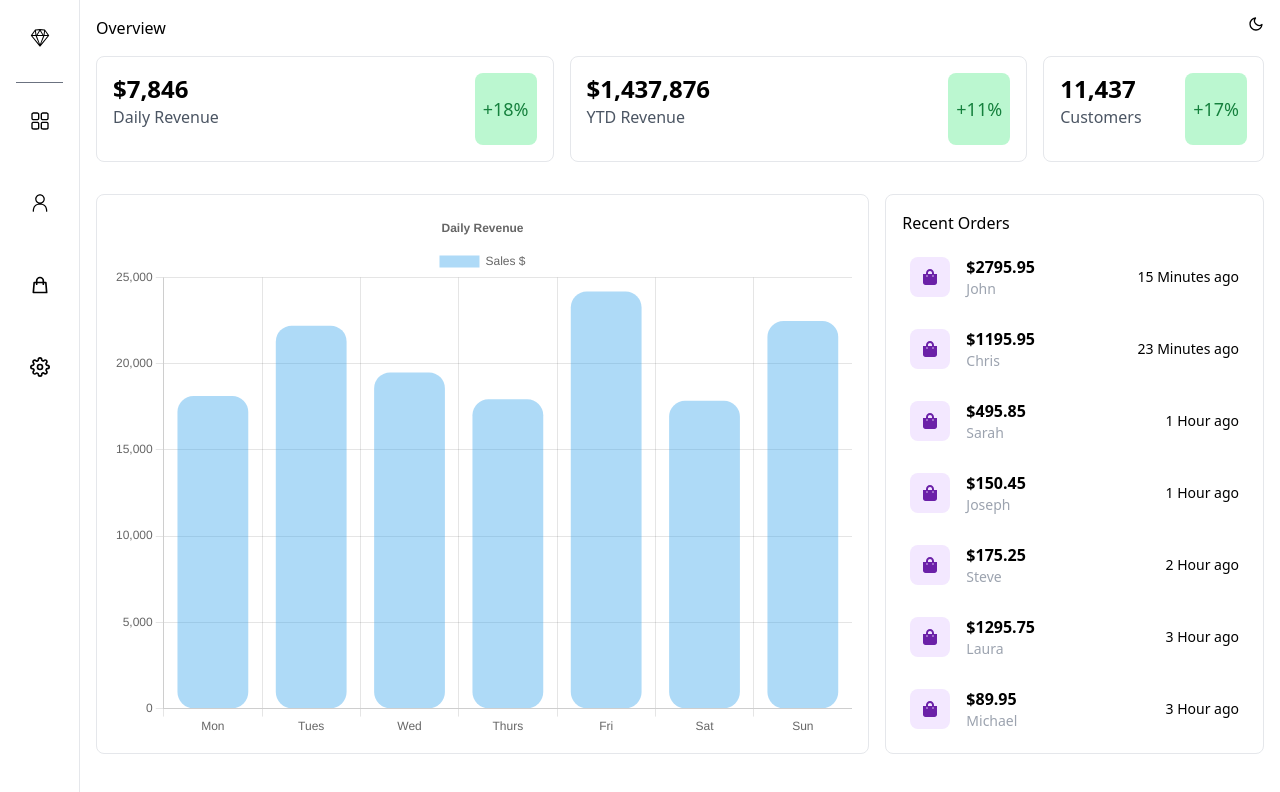
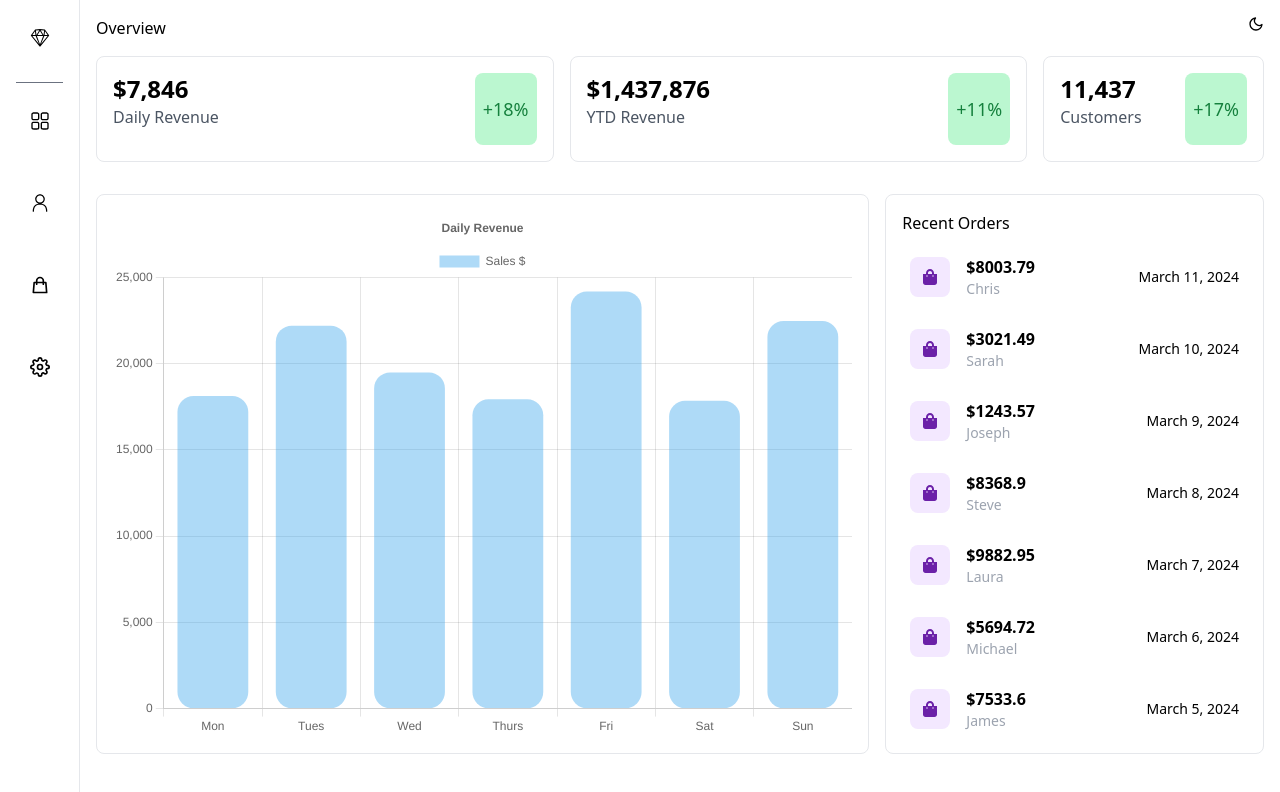
Before and after one commit to jasonmaidev/dashingly, a Next.js app: page / in a window 1280 px wide. Shown: the top 792 px of the page. Built offline with nearby package versions, Linux system fonts and the light colour scheme.

Commit message:
make price and date dynamic, supress hydration error

```diff
--- a/components/RecentOrders.jsx
+++ b/components/RecentOrders.jsx
@@ -16,10 +16,10 @@ const RecentOrders = () => {
               <FaShoppingBag className='text-purple-800' />
             </div>
             <div className='pl-4'>
-              <p className=' font-bold'>${order.total}</p>
+              <p className=' font-bold' suppressHydrationWarning >${order.total}</p>
               <p className='text-gray-400 text-sm'>{order.name.first}</p>
             </div>
-            <p className='lg:flex md:hidden absolute right-6 text-sm'>{order.date}</p>
+            <p className='lg:flex md:hidden absolute right-6 text-sm' suppressHydrationWarning >{order.date}</p>
           </li>
         ))}
       </ul>
--- a/data/data.js
+++ b/data/data.js
@@ -1,3 +1,16 @@
+const currentDateString = (() => {
+  let date = new Date();
+  return () => {
+    date = new Date(date.getTime() - 24 * 60 * 60 * 1000); // add 1 day
+    return date.toLocaleDateString('en-US', { year: 'numeric', month: 'long', day: 'numeric' });
+  };
+})();
+
+
+const randomNumber = () => {
+  return Math.round(Math.random() * 9999 * 100) / 100;
+};
+
 export const data = [
   {
     id: 1,
@@ -5,21 +18,19 @@ export const data = [
       first: 'John',
       last: 'Smith',
     },
-    total: 2795.95,
+    total: randomNumber(),
     status: 'On Hold',
     method: 'PayPal',
-    date: '15 Minutes ago',
-  },
-  {
+    date: currentDateString(),
     id: 2,
     name: {
       first: 'Chris',
       last: 'Adams',
     },
-    total: 1195.95,
+    total: randomNumber(),
     status: 'Processing',
     method: 'PayPal',
-    date: '23 Minutes ago',
+    date: currentDateString(),
   },
   {
     id: 3,
@@ -27,10 +38,10 @@ export const data = [
       first: 'Sarah',
       last: 'Smith',
     },
-    total: 495.85,
+    total: randomNumber(),
     status: 'Completed',
     method: 'Visa',
-    date: '1 Hour ago',
+    date: currentDateString(),
   },
   {
     id: 4,
@@ -38,10 +49,10 @@ export const data = [
       first: 'Joseph',
       last: 'Choo',
     },
-    total: 150.45,
+    total: randomNumber(),
     status: 'Processing',
     method: 'MasterCard',
-    date: '1 Hour ago',
+    date: currentDateString(),
   },
   {
     id: 5,
@@ -49,10 +60,10 @@ export const data = [
       first: 'Steve',
       last: 'Harding',
     },
-    total: 175.25,
+    total: randomNumber(),
     status: 'On Hold',
     method: 'PayPal',
-    date: '2 Hour ago',
+    date: currentDateString(),
   },
   {
     id: 6,
@@ -60,10 +71,10 @@ export const data = [
       first: 'Laura',
       last: 'Croft',
     },
-    total: 1295.75,
+    total: randomNumber(),
     status: 'Completed',
     method: 'Check',
-    date: '3 Hour ago',
+    date: currentDateString(),
   },
   {
     id: 7,
@@ -71,10 +82,10 @@ export const data = [
       first: 'Michael',
       last: 'Jones',
     },
-    total: 89.95,
+    total: randomNumber(),
     status: 'Completed',
     method: 'MasterCard',
-    date: '3 Hour ago',
+    date: currentDateString(),
   },
   {
     id: 8,
@@ -82,10 +93,10 @@ export const data = [
       first: 'James',
       last: 'Bond',
     },
-    total: 689.45,
+    total: randomNumber(),
     status: 'Completed',
     method: 'Visa',
-    date: '7 Hour ago',
+    date: currentDateString(),
   },
   {
     id: 9,
@@ -93,10 +104,10 @@ export const data = [
       first: 'Haley',
       last: 'Whiting',
     },
-    total: 14.99,
+    total: randomNumber(),
     status: 'Completed',
     method: 'PayPal',
-    date: '1 Day ago',
+    date: currentDateString(),
   },
   {
     id: 10,
@@ -104,10 +115,10 @@ export const data = [
       first: 'Tim',
       last: 'Thomas',
     },
-    total: 218.99,
+    total: randomNumber(),
     status: 'Completed',
     method: 'MasterCard',
-    date: '1 Day ago',
+    date: currentDateString(),
   },
   {
     id: 11,
@@ -115,10 +126,10 @@ export const data = [
       first: 'John',
       last: 'Smith',
     },
-    total: 2795.95,
+    total: randomNumber(),
     status: 'On Hold',
     method: 'PayPal',
-    date: '15 Minutes ago',
+    date: currentDateString(),
   },
   {
     id: 12,
@@ -126,10 +137,10 @@ export const data = [
       first: 'Chris',
       last: 'Adams',
     },
-    total: 1195.95,
+    total: randomNumber(),
     status: 'Processing',
     method: 'PayPal',
-    date: '23 Minutes ago',
+    date: currentDateString(),
   },
   {
     id: 13,
@@ -137,10 +148,10 @@ export const data = [
       first: 'Sarah',
       last: 'Smith',
     },
-    total: 495.85,
+    total: randomNumber(),
     status: 'Completed',
     method: 'Visa',
-    date: '1 Hour ago',
+    date: currentDateString(),
   },
   {
     id: 14,
@@ -148,10 +159,10 @@ export const data = [
       first: 'Joseph',
       last: 'Choo',
     },
-    total: 150.45,
+    total: randomNumber(),
     status: 'Processing',
     method: 'MasterCard',
-    date: '1 Hour ago',
+    date: currentDateString(),
   },
   {
     id: 15,
@@ -159,10 +170,10 @@ export const data = [
       first: 'Steve',
       last: 'Harding',
     },
-    total: 175.25,
+    total: randomNumber(),
     status: 'On Hold',
     method: 'PayPal',
-    date: '2 Hour ago',
+    date: currentDateString(),
   },
   {
     id: 16,
@@ -170,10 +181,10 @@ export const data = [
       first: 'Laura',
       last: 'Croft',
     },
-    total: 1295.75,
+    total: randomNumber(),
     status: 'Completed',
     method: 'Check',
-    date: '3 Hour ago',
+    date: currentDateString(),
   },
   {
     id: 17,
@@ -181,10 +192,10 @@ export const data = [
       first: 'Michael',
       last: 'Jones',
     },
-    total: 89.95,
+    total: randomNumber(),
     status: 'Completed',
     method: 'MasterCard',
-    date: '3 Hour ago',
+    date: currentDateString(),
   },
   {
     id: 18,
@@ -192,10 +203,10 @@ export const data = [
       first: 'James',
       last: 'Bond',
     },
-    total: 689.45,
+    total: randomNumber(),
     status: 'Completed',
     method: 'Visa',
-    date: '7 Hour ago',
+    date: currentDateString(),
   },
   {
     id: 19,
@@ -203,10 +214,10 @@ export const data = [
       first: 'Haley',
       last: 'Whiting',
     },
-    total: 14.99,
+    total: randomNumber(),
     status: 'Completed',
     method: 'PayPal',
-    date: '1 Day ago',
+    date: currentDateString(),
   },
   {
     id: 20,
@@ -214,9 +225,9 @@ export const data = [
       first: 'Tim',
       last: 'Thomas',
     },
-    total: 218.99,
+    total: randomNumber(),
     status: 'Completed',
     method: 'MasterCard',
-    date: '1 Day ago',
+    date: currentDateString(),
   },
 ];
--- a/pages/_app.js
+++ b/pages/_app.js
@@ -4,7 +4,7 @@ import { Providers } from '@/components/providers';
 
 export default function App({ Component, pageProps }) {
   return (
-    <Providers>
+    <Providers >
       <Sidebar>
         <Component {...pageProps} />
       </Sidebar>
```
